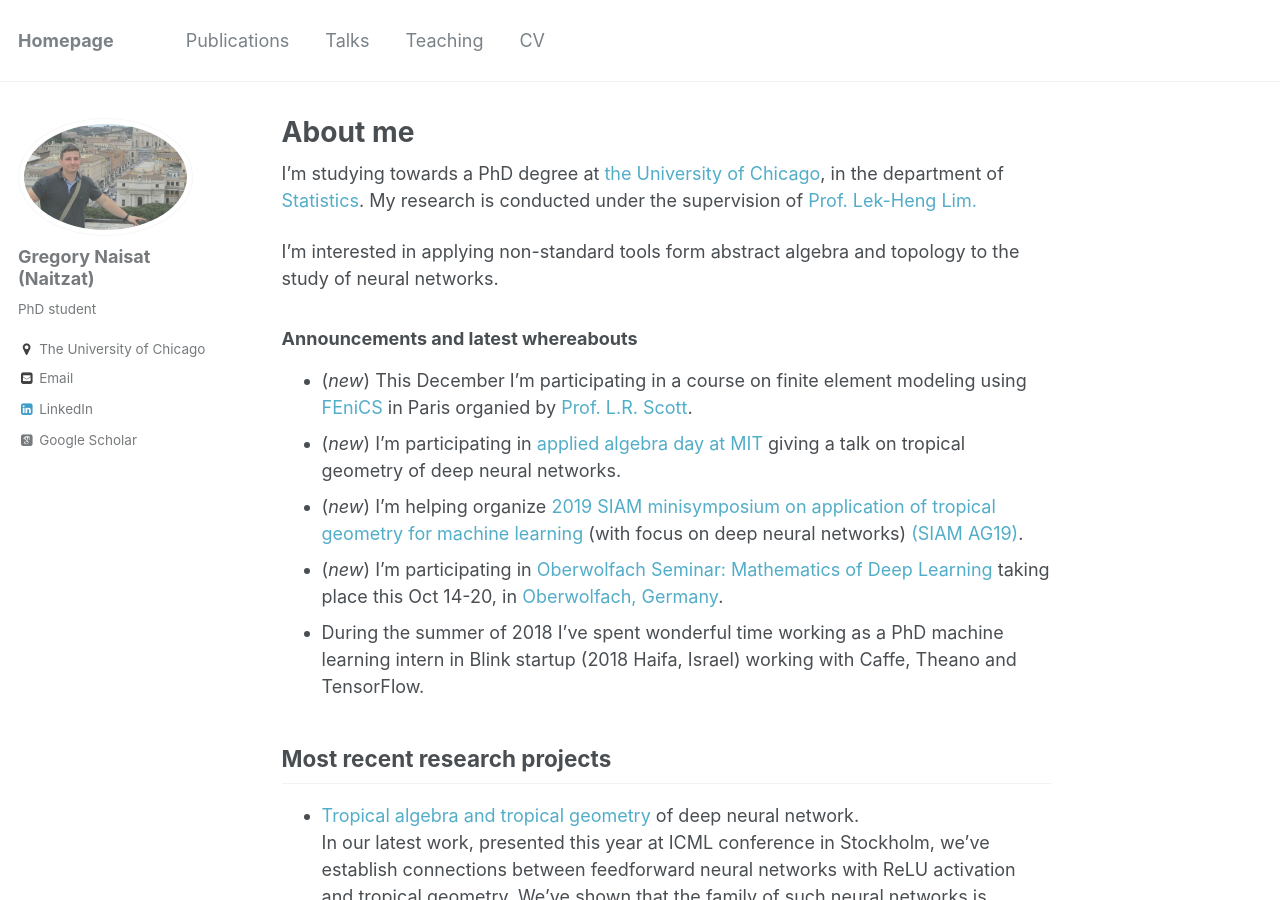
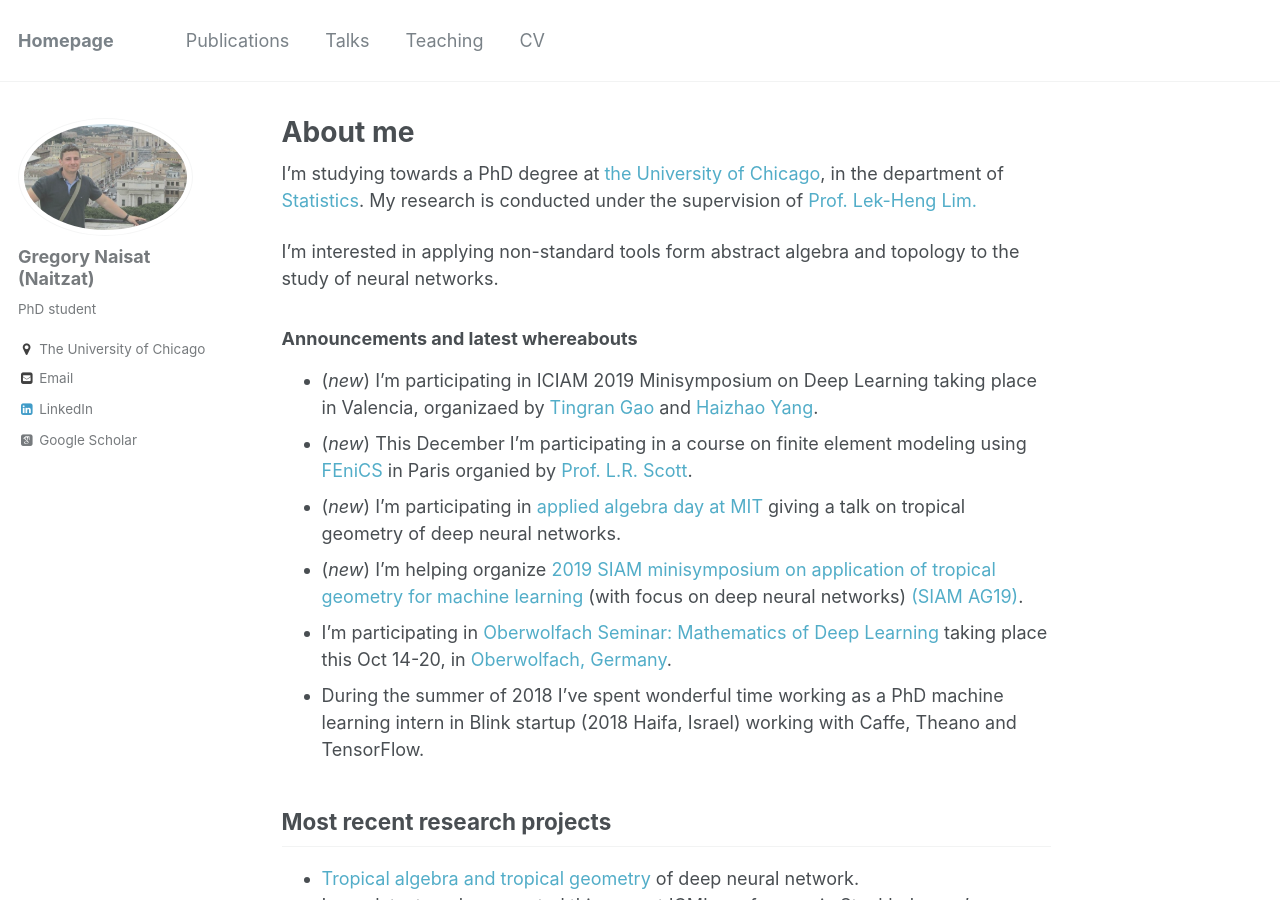
Before and after one commit to sgregnt/sgregnt.github.io, a Jekyll site: the page built from _pages/about.md, in a window 1280 px wide and 900 px high. Built offline with Jekyll 4.4.1, drawn with Linux system fonts in a browser that asks for light colours; some web fonts are replaced.

Commit message:
whereabouts

```diff
--- a/_pages/about.md
+++ b/_pages/about.md
@@ -15,11 +15,12 @@ I'm interested in applying non-standard tools form abstract algebra and topology
 
 
 ### Announcements and latest whereabouts
+- (_new_) I'm participating in ICIAM 2019 Minisymposium on Deep Learning taking place in Valencia, organizaed by [Tingran Gao](https://gaotingran.com/) and [Haizhao Yang](http://www.math.nus.edu.sg/~matyh/).
 - (_new_) This December I'm participating in a course on finite element modeling using [FEniCS](https://fenicsproject.org/) in Paris organied by [Prof. L.R. Scott](http://people.cs.uchicago.edu/~ridg/).
 - (_new_) I'm participating in [applied algebra day at MIT](http://math.mit.edu/~erobeva/seminar.html) giving a talk on tropical geometry of deep neural networks.
 - (_new_) I'm helping organize [2019 SIAM minisymposium  on application of tropical
 geometry for machine learning](http://wiki.siam.org/siag-ag/index.php/SIAM_AG_19_Proposed_Minisymposia) (with focus on deep neural networks) [(SIAM AG19)](https://www.siam.org/Conferences/CM/Main/ag19).
-- (_new_) I'm participating in [Oberwolfach Seminar: Mathematics of Deep Learning](https://www.mfo.de/occasion/1842b/www_view) taking place this Oct 14-20, in [Oberwolfach, Germany](https://en.wikipedia.org/wiki/Oberwolfach).
+- I'm participating in [Oberwolfach Seminar: Mathematics of Deep Learning](https://www.mfo.de/occasion/1842b/www_view) taking place this Oct 14-20, in [Oberwolfach, Germany](https://en.wikipedia.org/wiki/Oberwolfach).
 - During the summer of 2018  I've spent wonderful time working as a PhD machine learning intern in Blink startup (2018 Haifa, Israel) working with Caffe, Theano and TensorFlow.
 
 
--- a/talkmap/org-locations.js
+++ b/talkmap/org-locations.js
@@ -28,6 +28,11 @@ var addressPoints = [
     "Arlington, VA, US",
     38.8799697,
     -77.1067698
+  ] ,
+  [
+    "Valencia, Spain",
+    47.4925,
+    19.0513,
   ]
 
 ];
```
